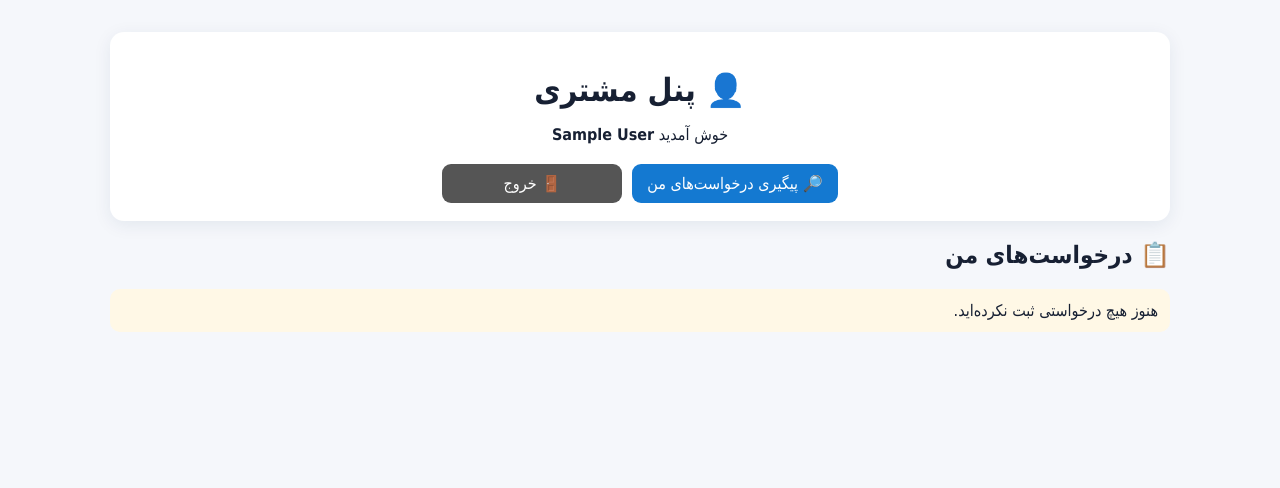
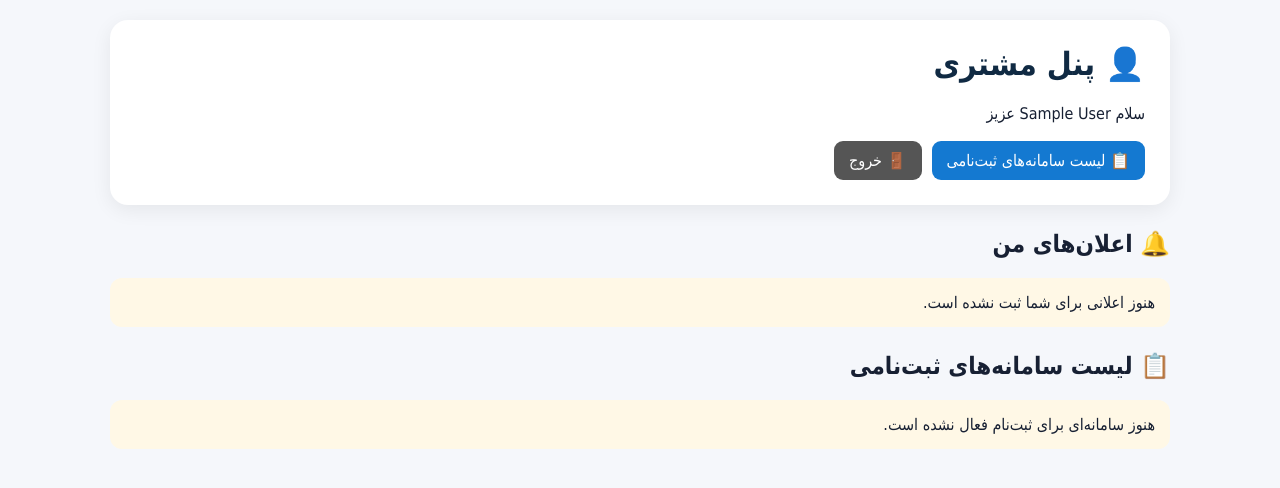
Before and after one commit to amhmdy307-stack/online-novin, a Flask app: page /customer in a window 1280 px wide. Shown: the part 63-551 px from the top of the page. Run offline with Flask 3, Linux system fonts and the light colour scheme; the visitor is signed in with stand-in values (Sample User, id 1); data comes from the database, SQL or seed files in the repository; data that the repository does not hold is empty.

Commit message:
Update customer.html

```diff
--- a/templates/customer.html
+++ b/templates/customer.html
@@ -4,86 +4,140 @@
 
 <style>
     .customer-header {
-        text-align: center;
+        background: {{ settings.get('card_color','#ffffff') }};
+        border-radius: 18px;
+        padding: 25px;
         margin-bottom: 20px;
+        box-shadow: 0 5px 20px rgba(0,0,0,.07);
     }
 
     .customer-header h1 {
-        margin-bottom: 8px;
+        margin-top: 0;
+        color: {{ settings.get('primary_color','#102a43') }};
     }
 
     .customer-actions {
         display: flex;
         gap: 10px;
         flex-wrap: wrap;
-        justify-content: center;
-        margin-top: 20px;
+        margin-top: 18px;
     }
 
-    .customer-action {
-        min-width: 180px;
-        text-align: center;
+    .customer-actions a {
+        text-decoration: none;
     }
 
-    .request-card {
-        position: relative;
+    .section-title {
+        margin-top: 25px;
+    }
+
+    .service-card,
+    .request-card,
+    .notification-card {
+        background: {{ settings.get('card_color','#ffffff') }};
+        border-radius: 15px;
+        padding: 18px;
+        margin: 12px 0;
+        box-shadow: 0 4px 18px rgba(0,0,0,.06);
+    }
+
+    .service-card h3,
+    .request-card h3 {
+        margin-top: 0;
+    }
+
+    .service-description {
+        color: #667085;
+        line-height: 1.8;
+    }
+
+    .price {
+        font-weight: bold;
+        margin: 12px 0;
     }
 
     .status {
         display: inline-block;
-        padding: 6px 12px;
-        border-radius: 8px;
-        background: #eef4ff;
-        font-weight: bold;
+        padding: 6px 10px;
+        border-radius: 20px;
+        background: #edf2f7;
+        font-size: 13px;
     }
 
-    .tracking-code {
+    .tracking {
         font-weight: bold;
         direction: ltr;
         display: inline-block;
     }
 
-    @media (max-width: 600px) {
+    .request-info {
+        line-height: 2;
+    }
 
-        .customer-action {
-            width: 100%;
+    .notification-card {
+        border-right: 4px solid {{ settings.get('secondary_color','#1479d1') }};
+    }
+
+    .notification-card h4 {
+        margin: 0 0 8px;
+    }
+
+    .notification-card p {
+        margin: 5px 0;
+        line-height: 1.8;
+    }
+
+    .empty {
+        background: #fff8e6;
+        padding: 15px;
+        border-radius: 12px;
+    }
+
+    @media(max-width:650px) {
+        .customer-actions {
+            flex-direction: column;
         }
 
+        .customer-actions .btn {
+            width: 100%;
+            text-align: center;
+        }
     }
 </style>
 
 
-<!-- سربرگ پنل مشتری -->
-<div class="card customer-header">
+<!-- =====================================================
+     اطلاعات مشتری
+===================================================== -->
 
-    <h1>👤 پنل مشتری</h1>
+<div class="customer-header">
 
-    {% if customer and customer.name and customer.name != 'مشتری' %}
-        <p>
-            خوش آمدید
-            <strong>{{ customer.name }}</strong>
-        </p>
-    {% else %}
-        <p>
+    <h1>
+        👤 پنل مشتری
+    </h1>
+
+    <p>
+        {% if customer and customer.name and customer.name != 'مشتری' %}
+            سلام {{ customer.name }} عزیز
+        {% else %}
             به پنل مشتری کافی‌نت آنلاین نوین خوش آمدید.
-        </p>
-    {% endif %}
+        {% endif %}
+    </p>
 
 
     <div class="customer-actions">
 
-        <!-- پیگیری فقط داخل پنل مشتری -->
         <a
-            href="#requests"
-            class="btn customer-action"
+            class="btn"
+            href="{{ url_for('home') }}"
         >
-            🔎 پیگیری درخواست‌های من
+            📋 لیست سامانه‌های ثبت‌نامی
         </a>
 
 
         <a
+            class="btn"
             href="{{ url_for('customer_logout') }}"
-            class="btn customer-action"
             style="background:#555;"
         >
             🚪 خروج
@@ -94,26 +148,203 @@
 </div>
 
 
-<!-- اطلاعیه‌ها -->
+
+<!-- =====================================================
+     اعلان‌ها
+===================================================== -->
+
+<h2 class="section-title">
+    🔔 اعلان‌های من
+</h2>
+
+
 {% if notifications %}
 
-<h2>🔔 اطلاعیه‌ها</h2>
+    {% for n in notifications %}
 
-{% for n in notifications %}
+    <div class="notification-card">
 
-<div class="notice">
+        <h4>
+            {{ n.title }}
+        </h4>
 
-    <strong>{{ n.title }}</strong>
+        <p>
+            {{ n.message }}
+        </p>
 
-    <p>
-        {{ n.message }}
-    </p>
+        {% if n.created_at %}
 
-    {% if n.created_at %}
         <small>
             {{ n.created_at }}
         </small>
-    {% endif %}
+
+        {% endif %}
+
+    </div>
+
+    {% endfor %}
+
+{% else %}
+
+<div class="empty">
+    هنوز اعلانی برای شما ثبت نشده است.
+</div>
+
+{% endif %}
+
+
+
+<!-- =====================================================
+     سامانه‌ها
+===================================================== -->
+
+<h2 class="section-title">
+    📋 لیست سامانه‌های ثبت‌نامی
+</h2>
+
+
+{% if services %}
+
+    {% for s in services %}
+
+    <div class="service-card">
+
+        <h3>
+            {{ s.name }}
+        </h3>
+
+
+        {% if s.category %}
+
+        <small>
+            دسته:
+            {{ s.category }}
+        </small>
+
+        {% endif %}
+
+
+        {% if s.description %}
+
+        <p class="service-description">
+            {{ s.description }}
+        </p>
+
+        {% endif %}
+
+
+        {% if s.price and s.price > 0 %}
+
+        <div class="price">
+            قیمت پایه:
+            {{ "{:,}".format(s.price) }}
+            ریال
+        </div>
+
+        {% else %}
+
+        <div class="price">
+            قیمت توسط مدیریت تعیین می‌شود.
+        </div>
+
+        {% endif %}
+
+
+        <a
+            class="btn"
+            href="{{ url_for('service', sid=s.id) }}"
+        >
+            📝 ثبت درخواست
+        </a>
+
+    </div>
+
+    {% endfor %}
+
+{% else %}
+
+<div class="empty">
+    هنوز سامانه‌ای برای ثبت‌نام فعال نشده است.
+</div>
+
+{% endif %}
+
+
+
+<!-- =====================================================
+     پرونده‌های مشتری
+===================================================== -->
+
+{% if requests %}
+
+<h2 class="section-title">
+    📁 پرونده‌های من
+</h2>
+
+
+{% for r in requests %}
+
+<div class="request-card">
+
+    <h3>
+        {{ r.service_name }}
+    </h3>
+
+
+    <div class="request-info">
+
+        <div>
+            🔢 کد پیگیری:
+
+            <span class="tracking">
+                {{ r.tracking_code }}
+            </span>
+        </div>
+
+
+        <div>
+            📌 وضعیت پرونده:
+
+            <span class="status">
+                {{ r.status }}
+            </span>
+        </div>
+
+
+        {% if r.total_price %}
+
+        <div>
+            💰 مبلغ:
+            {{ "{:,}".format(r.total_price) }}
+            ریال
+        </div>
+
+        {% endif %}
+
+
+        {% if r.paid_price %}
+
+        <div>
+            💳 پرداخت شده:
+            {{ "{:,}".format(r.paid_price) }}
+            ریال
+        </div>
+
+        {% endif %}
+
+    </div>
+
+
+    <div style="margin-top:15px;">
+
+        <a
+            class="btn"
+            href="{{ url_for('customer_request', rid=r.id) }}"
+        >
+            📂 مشاهده پرونده و ارتباط با کارشناس
+        </a>
+
+    </div>
 
 </div>
 
@@ -121,89 +352,4 @@
 
 {% endif %}
 
-
-<!-- درخواست‌های مشتری -->
-<div id="requests">
-
-    <h2>📋 درخواست‌های من</h2>
-
-
-    {% if requests %}
-
-        {% for r in requests %}
-
-        <div class="card request-card">
-
-            <h3>
-                {{ r.service_name }}
-            </h3>
-
-
-            <p>
-                کد پیگیری:
-                <span class="tracking-code">
-                    {{ r.tracking_code }}
-                </span>
-            </p>
-
-
-            <p>
-                وضعیت:
-                <span class="status">
-                    {{ r.status }}
-                </span>
-            </p>
-
-
-            {% if r.total_price %}
-
-            <p>
-                مبلغ کل:
-                <strong>
-                    {{ "{:,}".format(r.total_price) }}
-                    ریال
-                </strong>
-            </p>
-
-            {% endif %}
-
-
-            {% if r.paid_price %}
-
-            <p>
-                مبلغ پرداخت‌شده:
-                <strong>
-                    {{ "{:,}".format(r.paid_price) }}
-                    ریال
-                </strong>
-            </p>
-
-            {% endif %}
-
-
-            <a
-                class="btn"
-                href="{{ url_for('customer_request', rid=r.id) }}"
-            >
-                👁 مشاهده جزئیات و پیگیری
-            </a>
-
-        </div>
-
-        {% endfor %}
-
-
-    {% else %}
-
-        <div class="notice">
-
-            هنوز هیچ درخواستی ثبت نکرده‌اید.
-
-        </div>
-
-    {% endif %}
-
-</div>
-
-
 {% endblock %}
```
